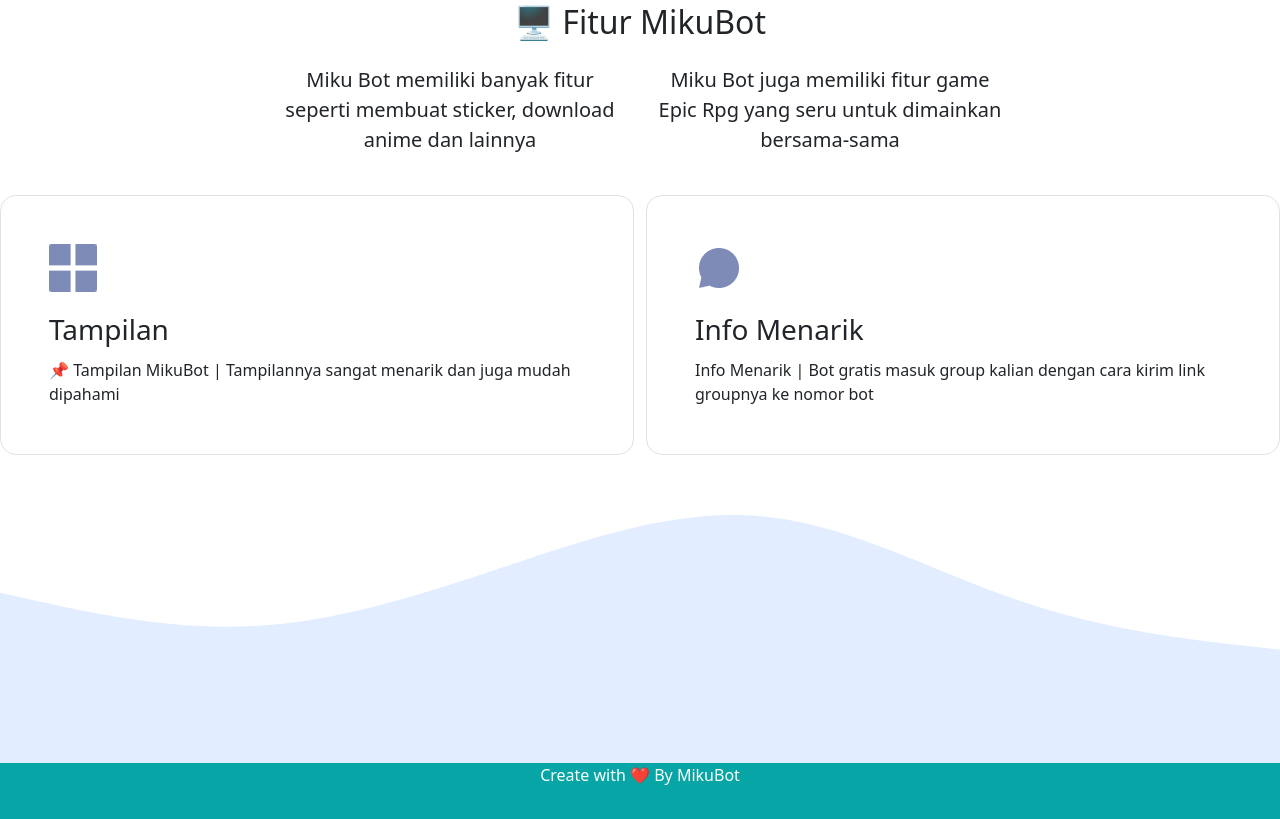
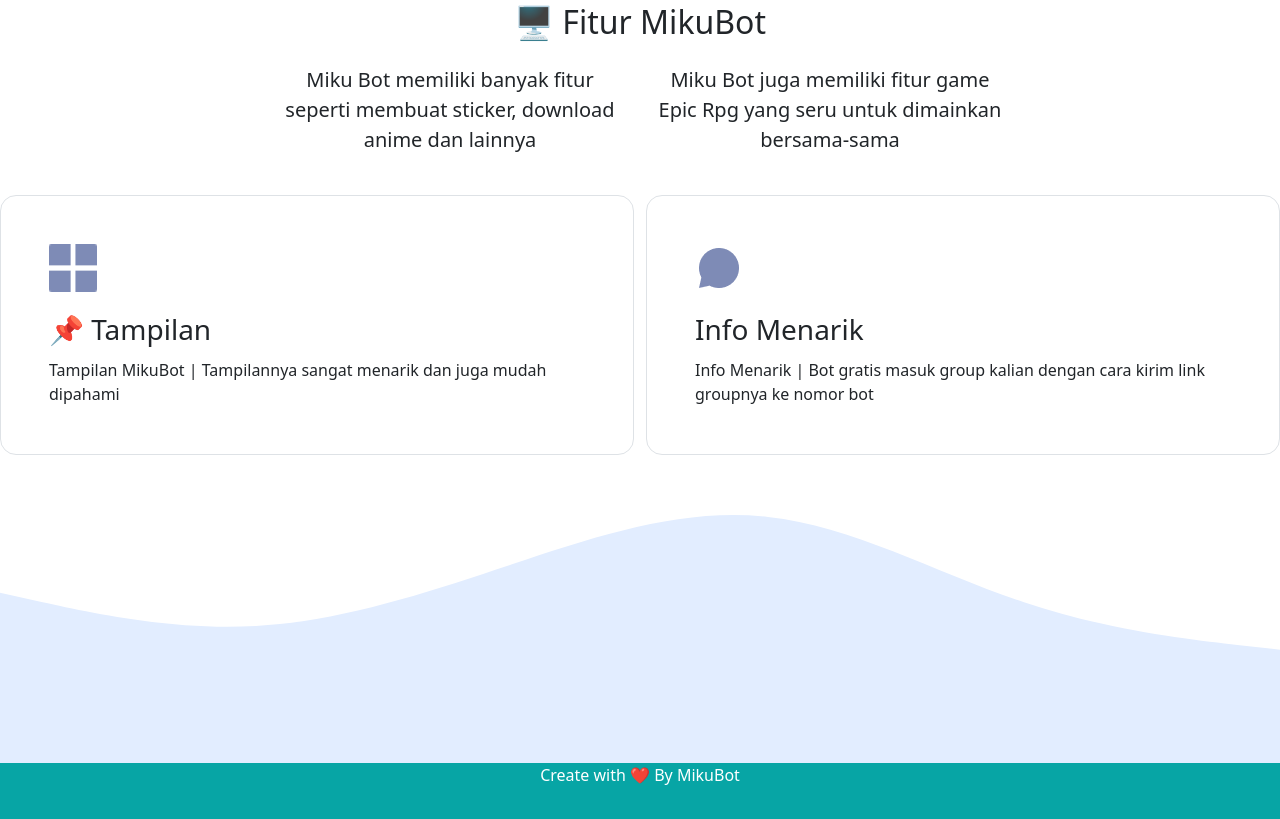
Before and after one commit to FarelE/Miku-Bot, a plain HTML site: page index.html in a window 1280 px wide. Shown: the part 903-1722 px from the top of the page. Drawn offline with nearby package versions, Linux system fonts and the light colour scheme.

Commit message:
Update index.html

```diff
--- a/index.html
+++ b/index.html
@@ -87,8 +87,8 @@
         <div class="col-md-6">
         <div class="border rounded-1 border-700 h-100 features-items">
         <div class="p-5"><img src="img/dashboardicon.png" alt="Dashboard" style="width:48px;height:48px;">
-        <h3 class="pt-3 lh-base">Tampilan</h3>
-        <p class="mb-0">📌 Tampilan MikuBot | Tampilannya sangat menarik dan juga mudah dipahami</p>
+        <h3 class="pt-3 lh-base">📌 Tampilan</h3>
+        <p class="mb-0">Tampilan MikuBot | Tampilannya sangat menarik dan juga mudah dipahami</p>
         </div>
         </div>
         </div>
```
